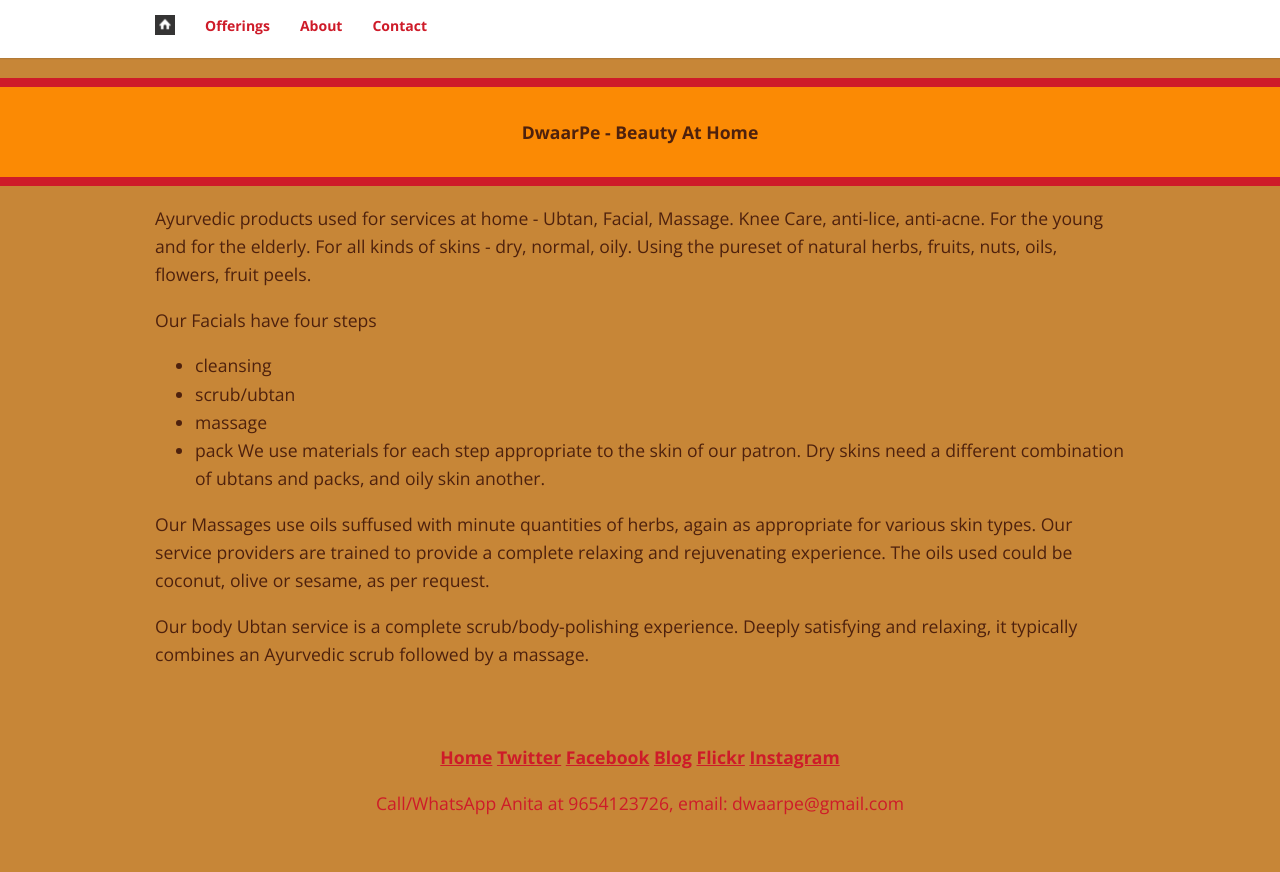
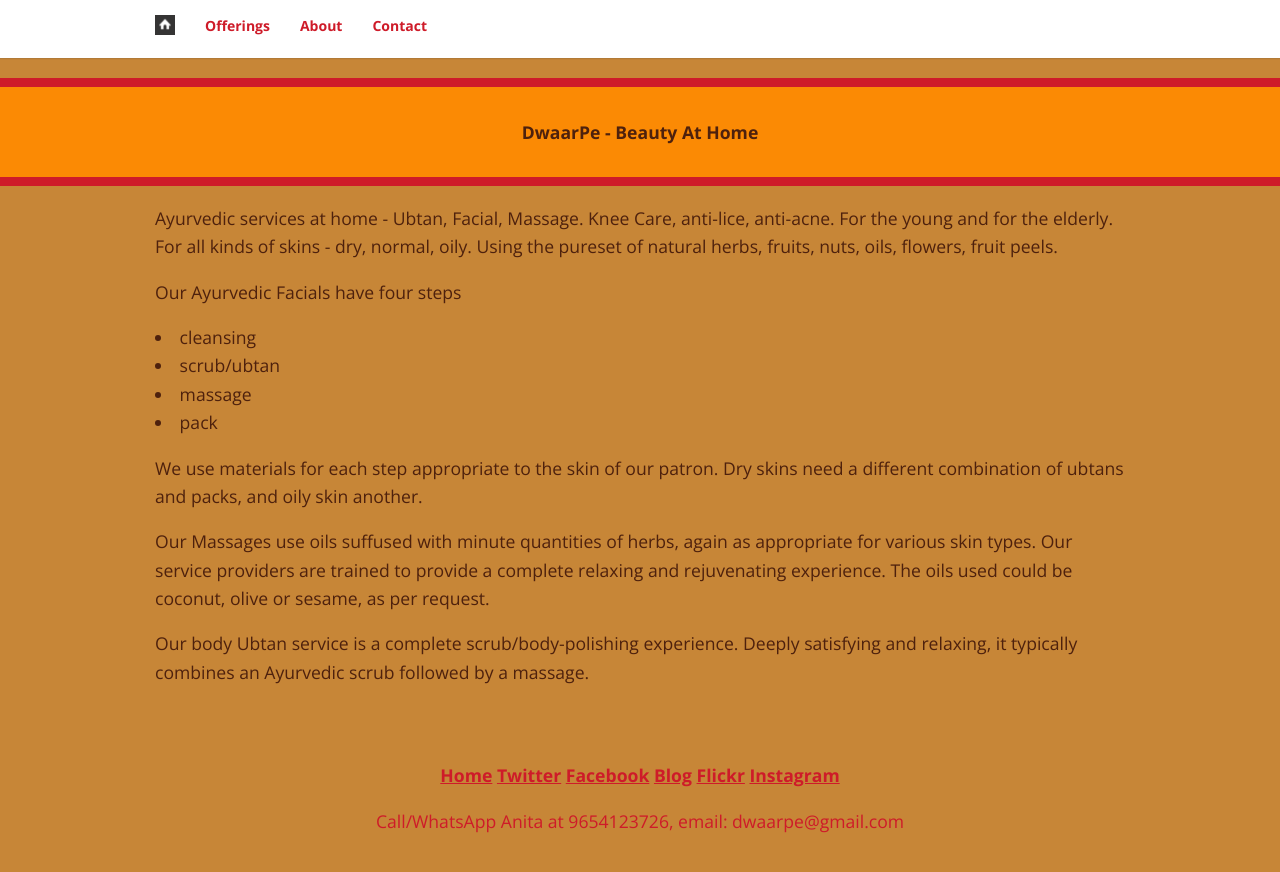
Before and after one commit to dwaarpe/dwaarpe.github.io, a Jekyll site: the page built from _pages/09_ayurveda.md, in a window 1280 px wide. Shown: the top 872 px of the page. Built offline with Jekyll 4.4.1, drawn with Linux system fonts in a browser that asks for light colours; some web fonts are replaced.

Commit message:
adding more descriptions

```diff
--- a/_pages/09_ayurveda.md
+++ b/_pages/09_ayurveda.md
@@ -5,13 +5,13 @@
 permalink: /Ayurveda Services/
 ---
 
-Ayurvedic products used for services at home - Ubtan, Facial, Massage. Knee Care, anti-lice, anti-acne. For the young and for the elderly. For all kinds of skins - dry, normal, oily. Using the pureset of natural herbs, fruits, nuts, oils, flowers, fruit peels.
+Ayurvedic services at home - Ubtan, Facial, Massage. Knee Care, anti-lice, anti-acne. For the young and for the elderly. For all kinds of skins - dry, normal, oily. Using the pureset of natural herbs, fruits, nuts, oils, flowers, fruit peels.
 
-Our Facials have four steps
-- cleansing
-- scrub/ubtan
-- massage
-- pack
+Our Ayurvedic Facials have four steps
+   <li> cleansing</li>
+   <li> scrub/ubtan</li>
+   <li> massage</li>
+   <li> pack</li>
 We use materials for each step appropriate to the skin of our patron. Dry skins need a different combination of ubtans and packs, and oily skin another.
 
 Our Massages use oils suffused with minute quantities of herbs, again as appropriate for various skin types. Our service providers are trained to provide a complete relaxing and rejuvenating experience. The oils used could be coconut, olive or sesame, as per request.
```
